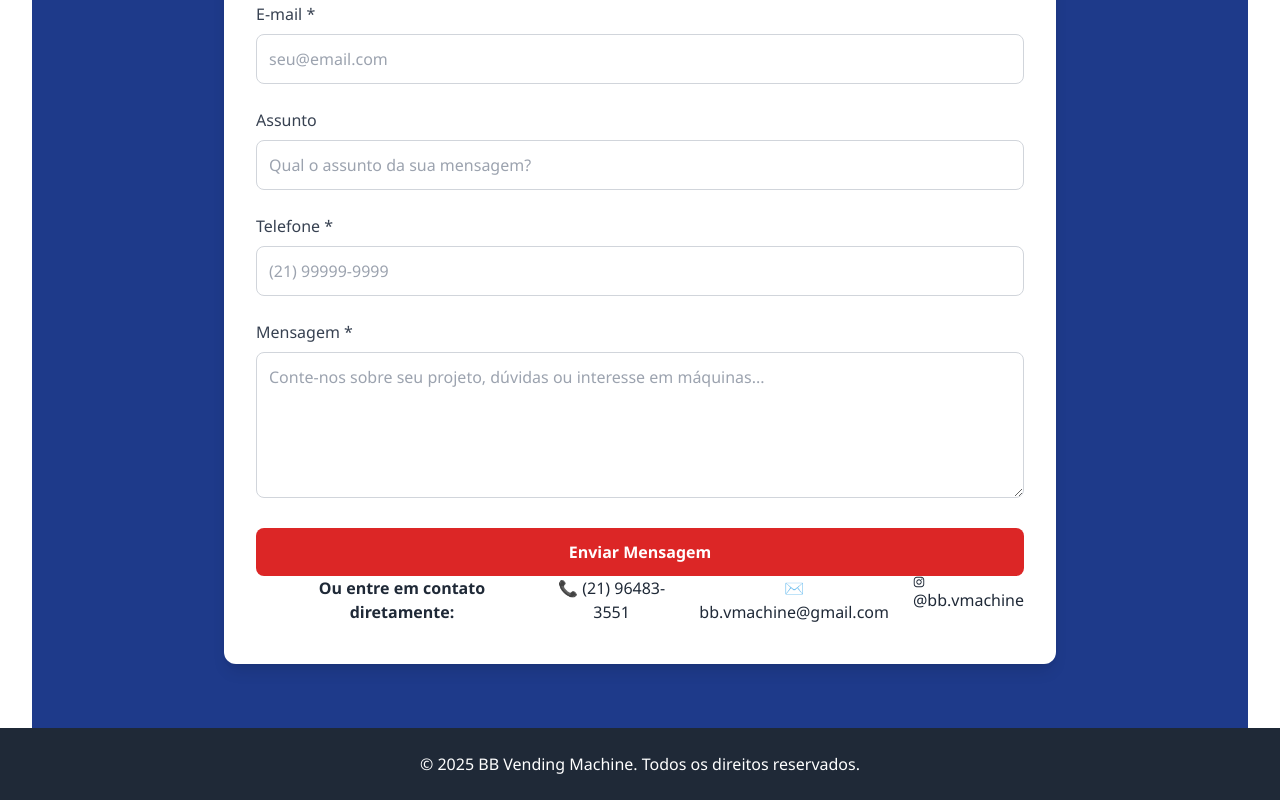
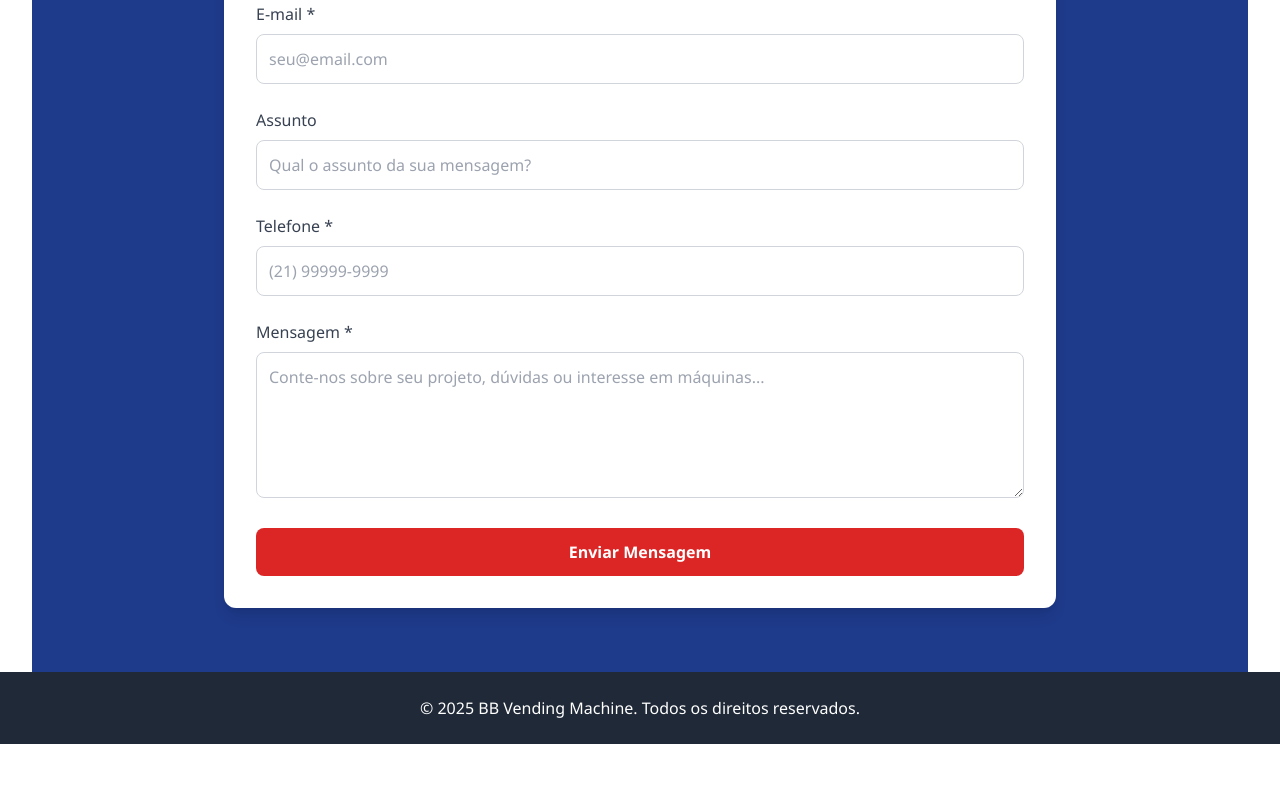
Before and after one commit to msaraujo10/bbvending-site, a React (Vite) app: page / in a window 1280 px wide. Shown: the part 3588-4388 px from the top of the page. After the commit the page ends 4332 px from the top, so only its background shows below. Built offline with nearby package versions, Linux system fonts and the light colour scheme.

Commit message:
Remove contact information from ContactSection
Removed contact information section from ContactSection component.

```diff
--- a/src/components/ContactSection.jsx
+++ b/src/components/ContactSection.jsx
@@ -109,14 +109,7 @@ const ContactPage = () => {
             </button>
           </form>
 
-          <div className="flex mt-4 md:mt-0 space-x-6 md:ml-6 text-center">
-            <p className="font-semibold mb-2">
-              Ou entre em contato diretamente:
-            </p>
-            <p>📞 (21) 96483-3551</p>
-            <p>✉️ bb.vmachine@gmail.com</p>
-            <p><FaInstagram size={12} /> @bb.vmachine</p>
-          </div>
+
         </div>
       </div>
     </div>
```
